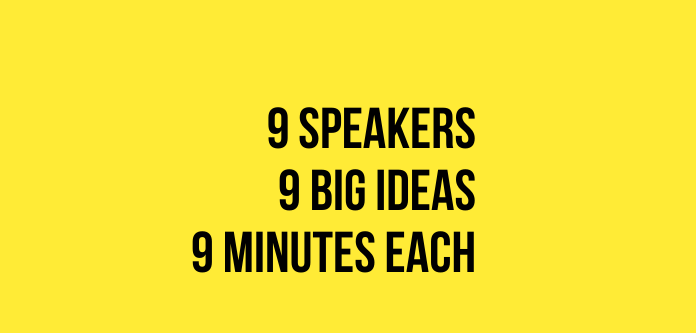
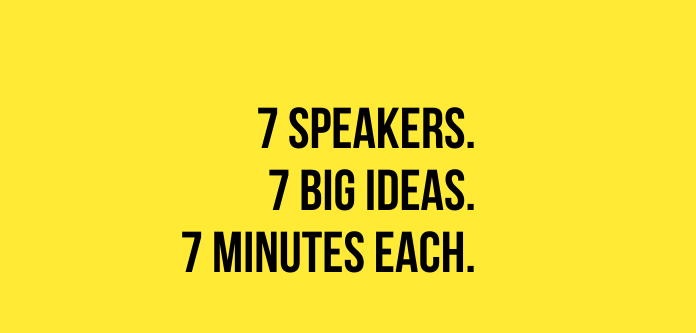
Before and after one commit to angelali/harvard-io, a plain HTML site: page index.html in a window 1280 px wide. Shown: the part 95-428 px from the top of the page, 584-1280 px from the left. Drawn offline with Linux system fonts and the light colour scheme.

Commit message:
updated num speakers

```diff
--- a/index.html
+++ b/index.html
@@ -20,9 +20,9 @@
           <img class="intro-logo wow fadeIn" data-wow-delay="1s" src="img/logo.png">
 
           <div class="intro-desc">
-            <div class="intro-desc-snippet wow fadeInDown" data-wow-delay="2s">9 speakers</div>
-            <div class="intro-desc-snippet wow fadeInDown" data-wow-delay="3s">9 big ideas</div>
-            <div class="intro-desc-snippet wow fadeInDown" data-wow-delay="4s">9 minutes each</div>
+            <div class="intro-desc-snippet wow fadeInDown" data-wow-delay="2s">7 speakers.</div>
+            <div class="intro-desc-snippet wow fadeInDown" data-wow-delay="3s">7 big ideas.</div>
+            <div class="intro-desc-snippet wow fadeInDown" data-wow-delay="4s">7 minutes each.</div>
 
             <div class="intro-desc-ready wow fadeInDown" data-wow-delay="5s">Get ready.</div>
 
```
